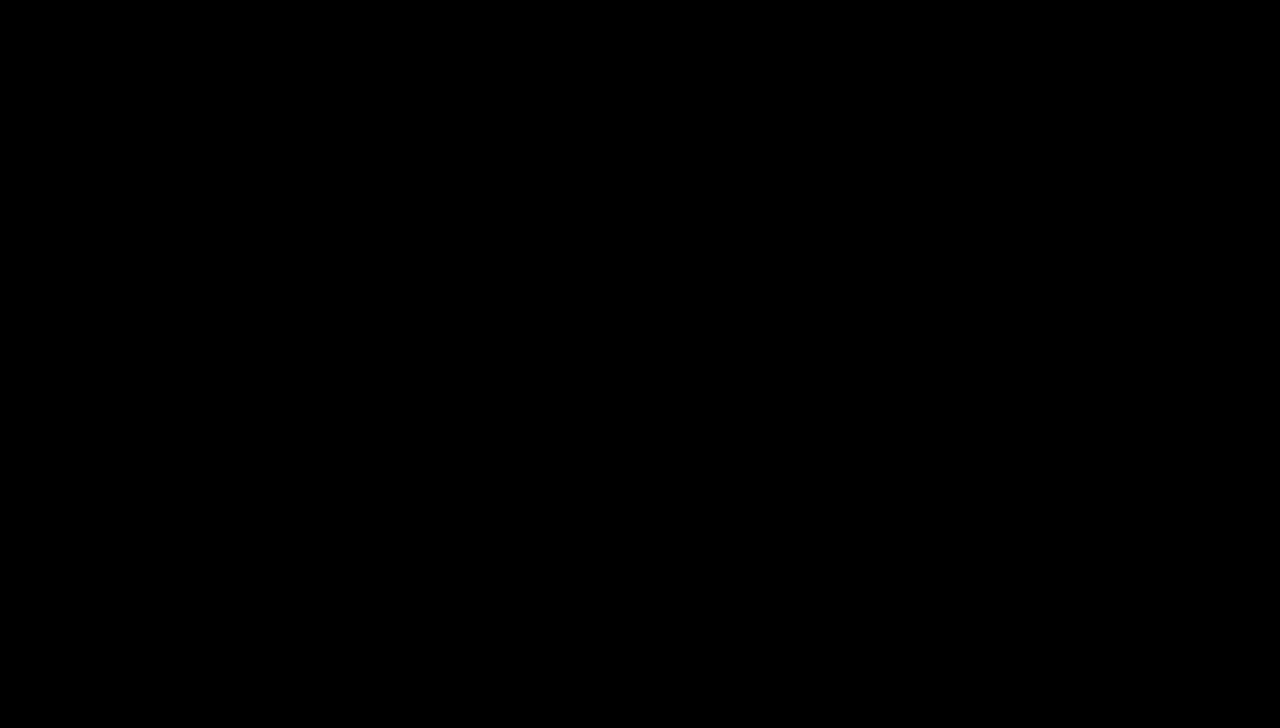
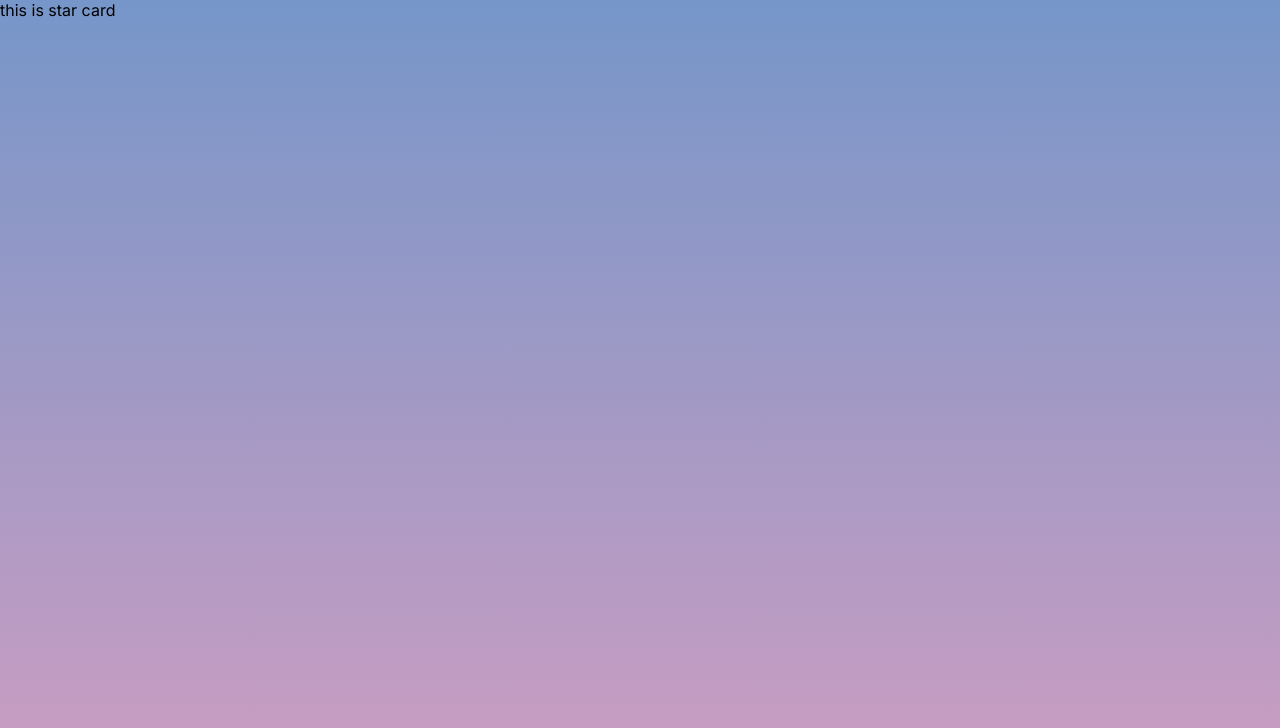
Before and after one commit to BadangGit/PPT-Project, a Vue app in the folder normal/: page /stars in a window 1280 px wide. Shown: the top 728 px of the page. Built offline with nearby package versions, Linux system fonts and the light colour scheme.

Commit message:
change stars page setup

```diff
--- /dev/null
+++ b/normal/src/components/cards/starCard.vue
@@ -0,0 +1,7 @@
+<script setup lang="ts"></script>
+
+<template>
+  <div class="starCardGrid">this is star card</div>
+</template>
+
+<style></style>
--- a/normal/src/views/ItemPages/starsPage.vue
+++ b/normal/src/views/ItemPages/starsPage.vue
@@ -1,47 +1,20 @@
-<script setup lang="ts"></script>
+<script setup lang="ts">
+import StarCard from "@/components/cards/starCard.vue";
+</script>
 
 <template>
   <div class="starPageGrid">
-    <div class="mainStarsPage"></div>
+    <div class="cards">
+      <StarCard></StarCard>
+    </div>
   </div>
 </template>
 
-<style lang="scss">
+<style>
 .starPageGrid {
-  display: flex;
-  align-items: center;
-  justify-content: center;
+  width: 100vw;
+  height: 100vh;
 
-  width: 100%;
-  height: 100%;
-}
-
-.mainStarsPage {
-  display: flex;
-  position: fixed;
-
-  width: 10000px;
-  height: 10000px;
-
-  margin-top: 50%;
-
-  border-radius: 50%;
-
-  background: black;
-
-  animation-name: rotating;
-  animation-duration: 30s;
-  animation-timing-function: linear;
-  animation-iteration-count: infinite;
-  animation-fill-mode: forwards;
-}
-
-@keyframes rotating {
-  0% {
-    transform: rotate(0deg);
-  }
-  100% {
-    transform: rotate(360deg);
-  }
+  background-image: linear-gradient(to top, #ce9dc1 0%, #7696c9 100%);
 }
 </style>
```
